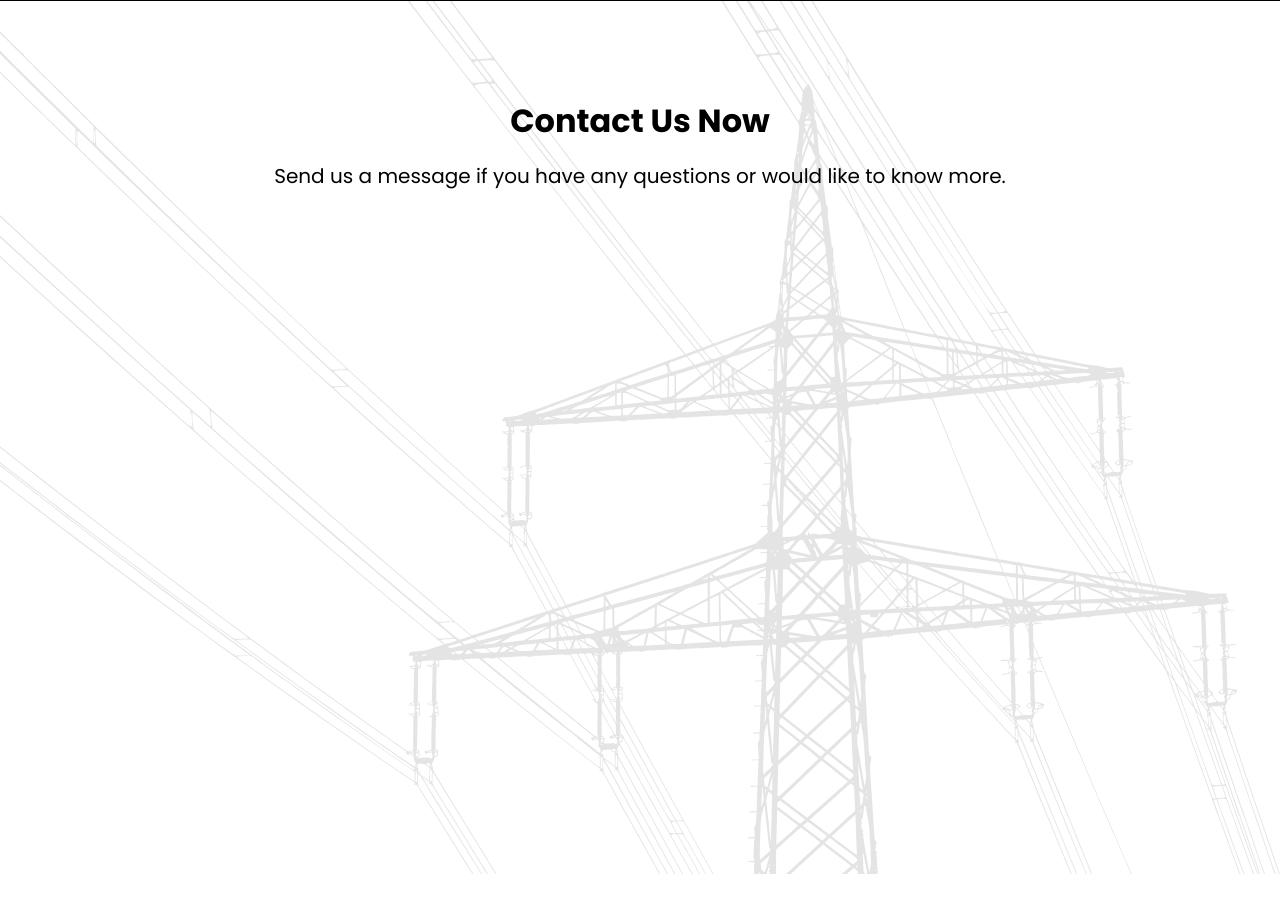
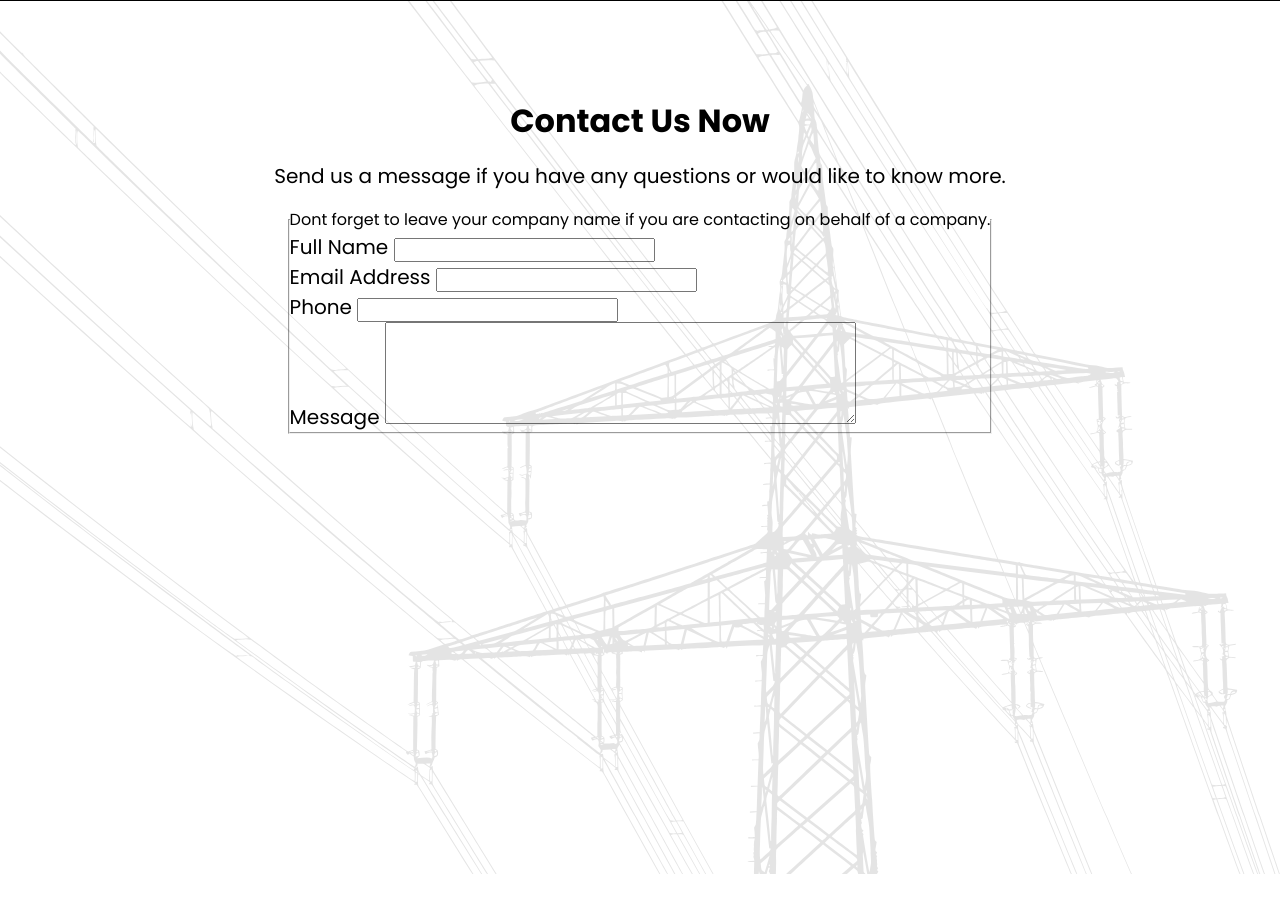
Before and after one commit to mauger1998/ci-lighting, a website built with webpack: page src/index.html in a window 1280 px wide. Shown: the part 2233-3146 px from the top of the page. Built offline with nearby package versions, Linux system fonts and the light colour scheme.

Commit message:
Add markup for form

```diff
--- a/src/index.html
+++ b/src/index.html
@@ -2060,6 +2060,27 @@
         c3.776,3.594,6.461,8.184,8.911,12.763C2447.019,1422.54,2445.286,1422.646,2444.419,1422.7z M2450.624,1419.159
         c-1.38,1.327-4.119-0.759-2.664-2.279C2449.265,1415.543,2452.015,1417.619,2450.624,1419.159z"/>
     </svg>
+    <form action="post">
+        <fieldset>
+            <legend>Dont forget to leave your company name if you are contacting on behalf of a company.</legend>
+            <p>
+                <label for="name">Full Name</label>
+                <input name="full-name" id="name" type="text">
+            </p>
+            <p>
+                <label for="email">Email Address</label>
+                <input name="email" id="email" type="email">
+            </p>
+            <p>
+                <label for="phone">Phone</label>
+                <input name="phone" id="phone" type="tel">
+            </p>
+            <p>
+                <label for="message">Message</label>
+                <textarea name="message" id="message" cols="40" rows="5"></textarea>
+            </p>
+        </fieldset>
+    </form>
 
 </section>
 
```
